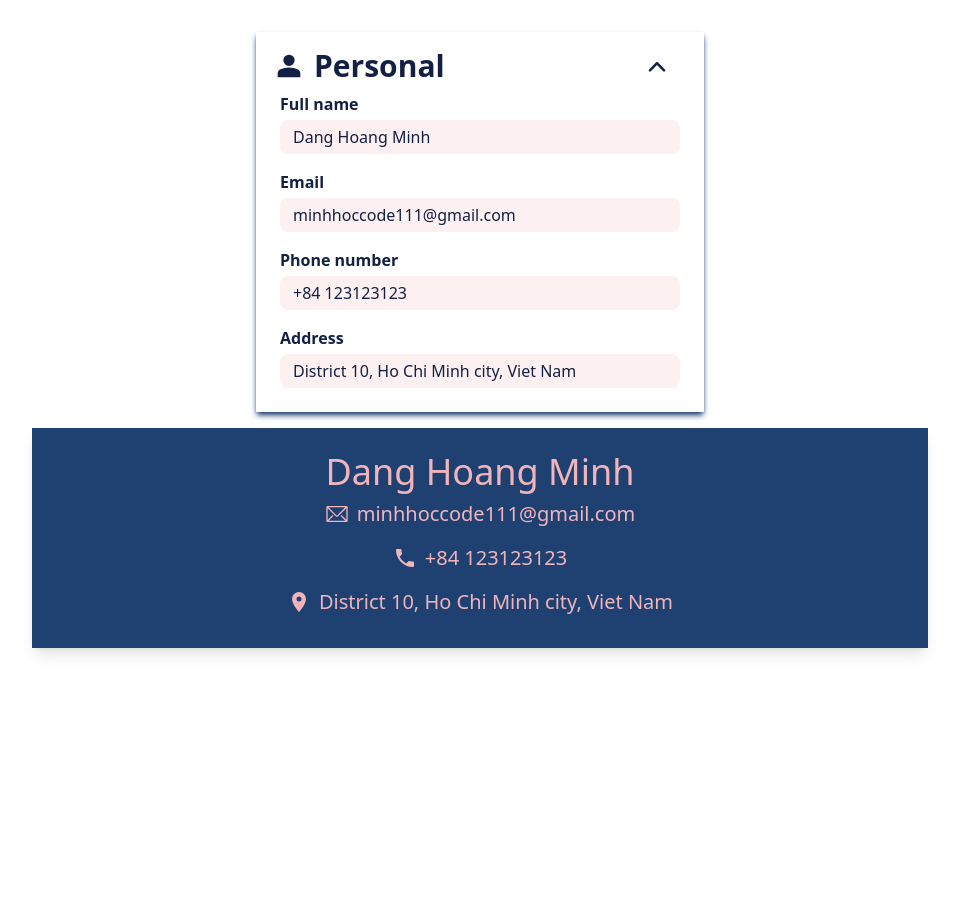
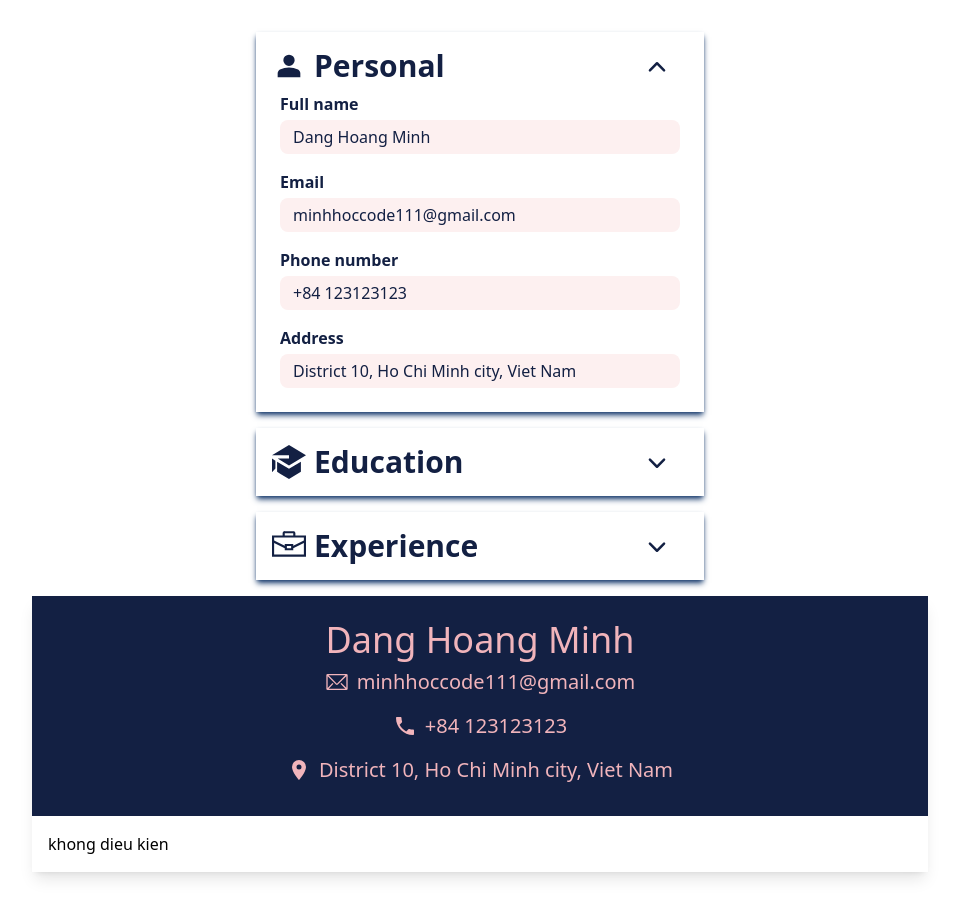
Before and after one commit to minhhoccode111/cv-application-top, a React (Vite) app: page / in a window 1280 px wide. Shown: the whole page, without its empty margins (160-1119 px from the left). Before the commit the page ends 848 px from the top, so only its background shows below. Built offline with nearby package versions, Linux system fonts and the light colour scheme.

Commit message:
toggle between personal, education, experience sections

```diff
--- a/src/App.jsx
+++ b/src/App.jsx
@@ -9,12 +9,10 @@ import 'animate.css';
 import { Input } from './components/Input';
 import { Button } from './components/ToggleButton';
 
-// const FactoryEducation = () => {};
-
 const Display = ({ name, email, phone, address }) => {
   return (
     <div className="my-4 mx-auto max-w-4xl shadow-lg">
-      <header className={'px-4 bg-dark text-pink' + ' ' + (name === '' ? 'py-11' : 'py-6')}>
+      <header className={'px-4 bg-darker text-pink' + ' ' + (name === '' ? 'py-11' : 'py-6')}>
         <h1 className="text-center text-4xl">{name}</h1>
         <h2 className="py-2 flex items-center justify-center gap-2 text-xl">
           {email !== '' ? <Icon.Email color={'#F1B4BB'} height={'24px'} width={'24px'} /> : null}
@@ -29,13 +27,13 @@ const Display = ({ name, email, phone, address }) => {
           {address}
         </h2>
       </header>
+      <div className={'p-4'}>khong dieu kien</div>
     </div>
   );
 };
 
-const Personal = ({ name, email, phone, address, handleChange }) => {
-  const [open, setOpen] = useState(true);
-  const handleOpen = () => setOpen(!open);
+const Personal = ({ name, email, phone, address, handleChange, currentOpen, handleToggle }) => {
+  const isOpen = currentOpen === 'personal';
   return (
     <>
       <div className="p-4 shadow-md shadow-dark max-w-md mx-auto my-4 text-darker relative">
@@ -43,13 +41,51 @@ const Personal = ({ name, email, phone, address, handleChange }) => {
           <Icon.Personal height={'34px'} width={'34px'} /> Personal
         </h1>
         <div className={'absolute right-0 top-0'}>
-          <Button open={open} handleChange={handleOpen} />
+          <Button isOpen={isOpen} handleChange={() => handleToggle('personal')} />
         </div>
-        <div className={open ? ' block' : ' hidden'}>
+        <div className={'' + ' ' + (isOpen ? 'block' : ' hidden')}>
           <Input required={true} placeholder={'First and last name'} infoType={'name'} label={'Full name'} inputType={'text'} value={name} handleChange={handleChange} />
           <Input required={true} placeholder={'Enter your email'} infoType={'email'} label={'Email'} inputType={'email'} value={email} handleChange={handleChange} />
           <Input required={true} placeholder={'Enter phone number'} infoType={'phone'} label={'Phone number'} inputType={'tel'} value={phone} handleChange={handleChange} />
           <Input required={true} placeholder={'City, Country'} infoType={'address'} label={'Address'} inputType={'text'} value={address} handleChange={handleChange} />
+        </div>
+      </div>
+    </>
+  );
+};
+
+const Education = ({ school, degree, startDate, endDate, location, handleChange, currentOpen, handleToggle }) => {
+  const isOpen = currentOpen === 'education';
+  return (
+    <>
+      <div className="p-4 shadow-md shadow-dark max-w-md mx-auto my-4 text-darker relative">
+        <h1 className="flex items-center gap-2 text-3xl font-bold bg-white">
+          <Icon.Education height={'34px'} width={'34px'} /> Education
+        </h1>
+        <div className={'absolute right-0 top-0'}>
+          <Button isOpen={isOpen} handleChange={() => handleToggle('education')} />
+        </div>
+        <div className={'' + ' ' + (isOpen ? 'block' : ' hidden')}>
+          <div className="bg-light h-40"></div>
+        </div>
+      </div>
+    </>
+  );
+};
+
+const Experience = ({ name, email, phone, address, handleChange, currentOpen, handleToggle }) => {
+  const isOpen = currentOpen === 'experience';
+  return (
+    <>
+      <div className="p-4 shadow-md shadow-dark max-w-md mx-auto my-4 text-darker relative">
+        <h1 className="flex items-center gap-2 text-3xl font-bold bg-white">
+          <Icon.Experience height={'34px'} width={'34px'} /> Experience
+        </h1>
+        <div className={'absolute right-0 top-0'}>
+          <Button isOpen={isOpen} handleChange={() => handleToggle('experience')} />
+        </div>
+        <div className={'' + ' ' + (isOpen ? 'block' : ' hidden')}>
+          <div className="bg-light h-40"></div>
         </div>
       </div>
     </>
@@ -63,11 +99,22 @@ export const App = () => {
     phone: '+84 123123123',
     address: 'District 10, Ho Chi Minh city, Viet Nam',
   });
-  const handleInfoChange = (type, value) => setInfo({ ...personalInfo, [type]: value });
+  const handlePersonalInfoChange = (type, value) => setInfo({ ...personalInfo, [type]: value });
+
+  const [currentOpen, setCurrentOpen] = useState('personal');
+  const handleCurrentOpenChange = (newCurrentOpen) => {
+    if (newCurrentOpen === currentOpen) {
+      setCurrentOpen(null);
+    } else {
+      setCurrentOpen(newCurrentOpen);
+    }
+  };
 
   return (
     <div id="wrapper" className="min-h-screen">
-      <Personal {...personalInfo} handleChange={handleInfoChange} />
+      <Personal {...personalInfo} handleChange={handlePersonalInfoChange} currentOpen={currentOpen} handleToggle={handleCurrentOpenChange} />
+      <Education currentOpen={currentOpen} handleToggle={handleCurrentOpenChange} />
+      <Experience currentOpen={currentOpen} handleToggle={handleCurrentOpenChange} />
       <Display {...personalInfo} />
     </div>
   );
--- a/src/components/ToggleButton.jsx
+++ b/src/components/ToggleButton.jsx
@@ -1,10 +1,10 @@
 /* eslint-disable react/prop-types */
 import { Up, Down } from './Icons';
 
-export const Button = ({ handleChange, open }) => {
+export const Button = ({ handleChange, isOpen }) => {
   return (
     <button type="button" onClick={handleChange} className={'p-4 mx-4 my-1'}>
-      {open ? <Up color="#132043" height={'30px'} width={'30px'} /> : <Down color="#132043" height={'30px'} width={'30px'} />}
+      {isOpen ? <Up color="#132043" height={'30px'} width={'30px'} /> : <Down color="#132043" height={'30px'} width={'30px'} />}
     </button>
   );
 };
```
